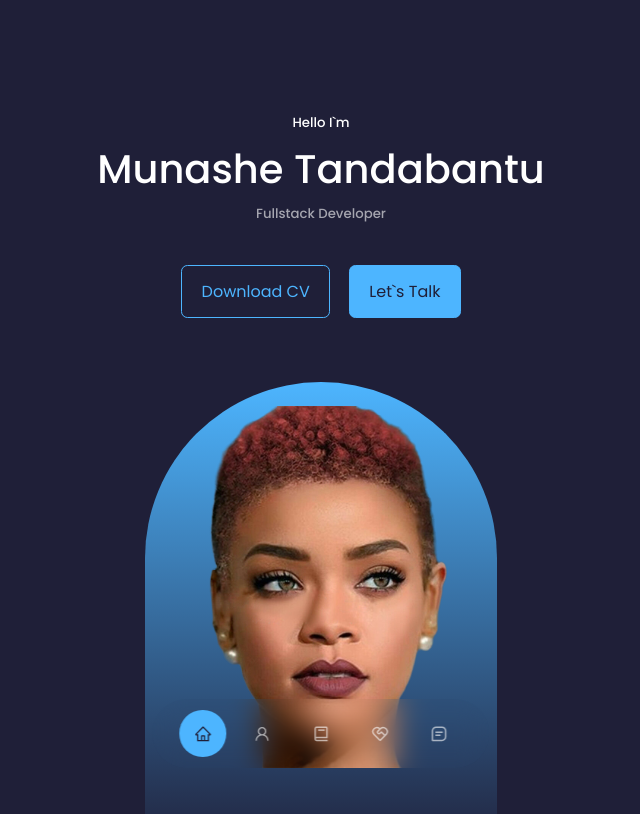
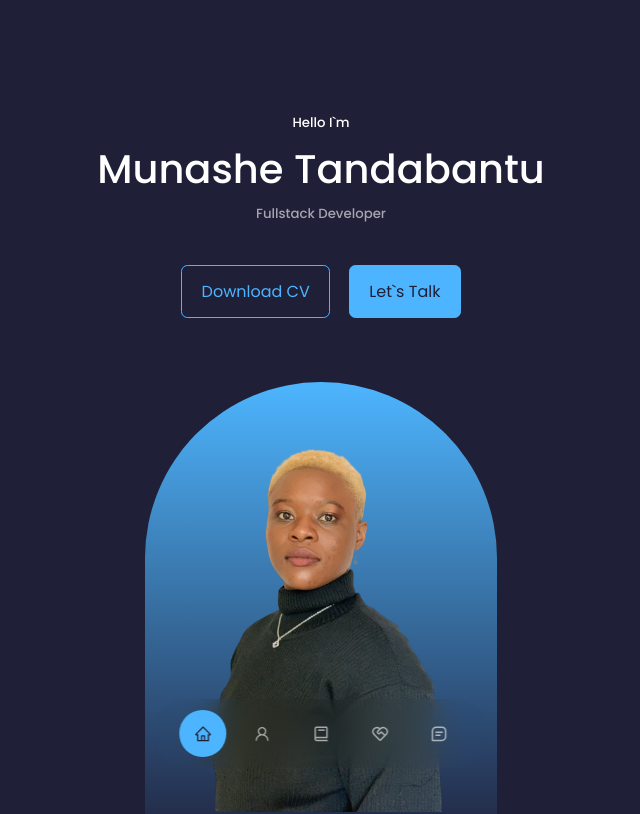
Before and after one commit to dev-munashe/munashe-pp, a React (Create React App) app: page / in a window 1280 px wide. Shown: the top 814 px of the page, without its empty margins (319-959 px from the left). Built offline with nearby package versions, Linux system fonts and the light colour scheme.

Commit message:
aaded me on the picture replaced rihanna`s picture and styled it to maintain the look.

```diff
--- a/src/components/header/Header.jsx
+++ b/src/components/header/Header.jsx
@@ -1,6 +1,6 @@
 import React from 'react'
 import './header.css'
-import tech from '../../assets/nom.png'
+import tech from '../../assets/mun.png'
 import CTA from './CTA'
 import HeaderSocials from './HeaderSocials'
 
@@ -15,7 +15,7 @@ const Header = () => {
         <HeaderSocials />
 
         <div className='me'>
-          <img src={tech} alt='me' />
+          <img style={{marginLeft:'40px'}} src={tech} alt='me' />
         </div>
 
         <a href='#contact' className='scroll_down'>Scroll Down</a>
```
Also changed, not shown: src/assets/mun.png (added).
